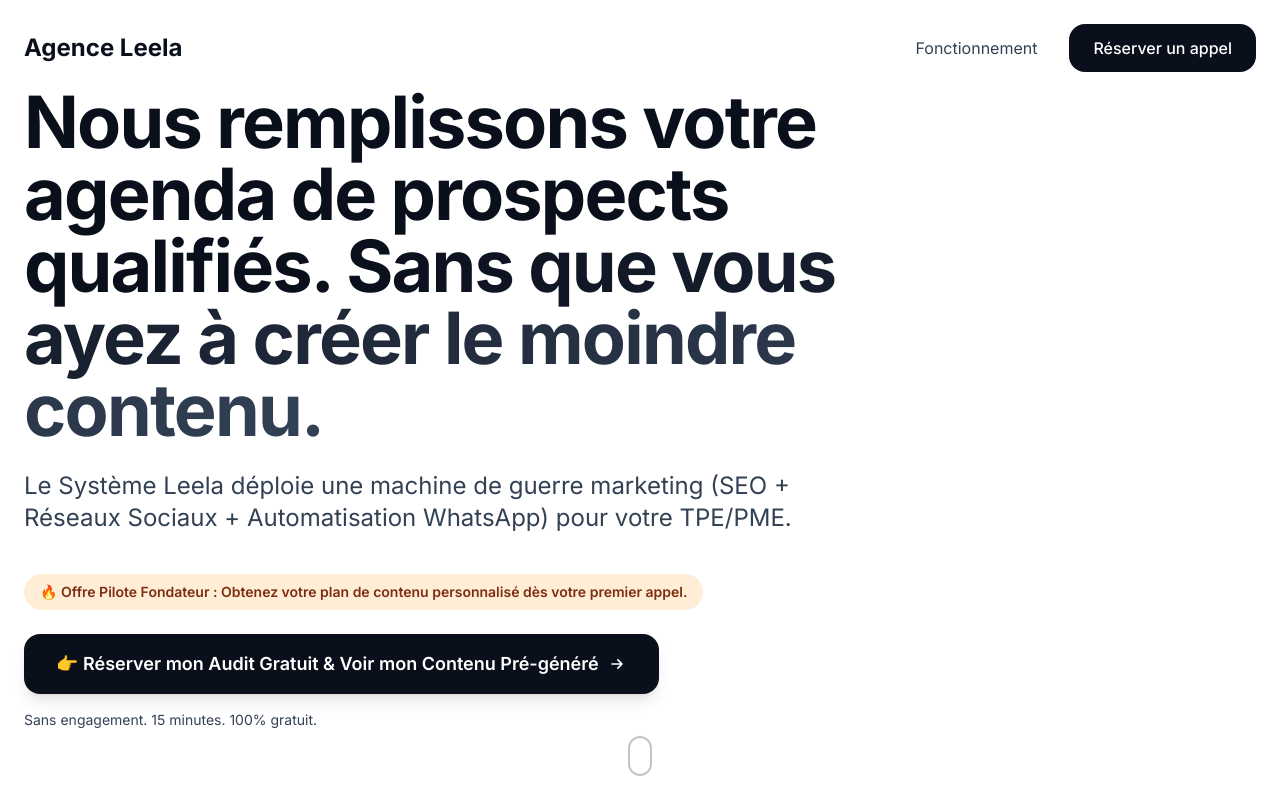
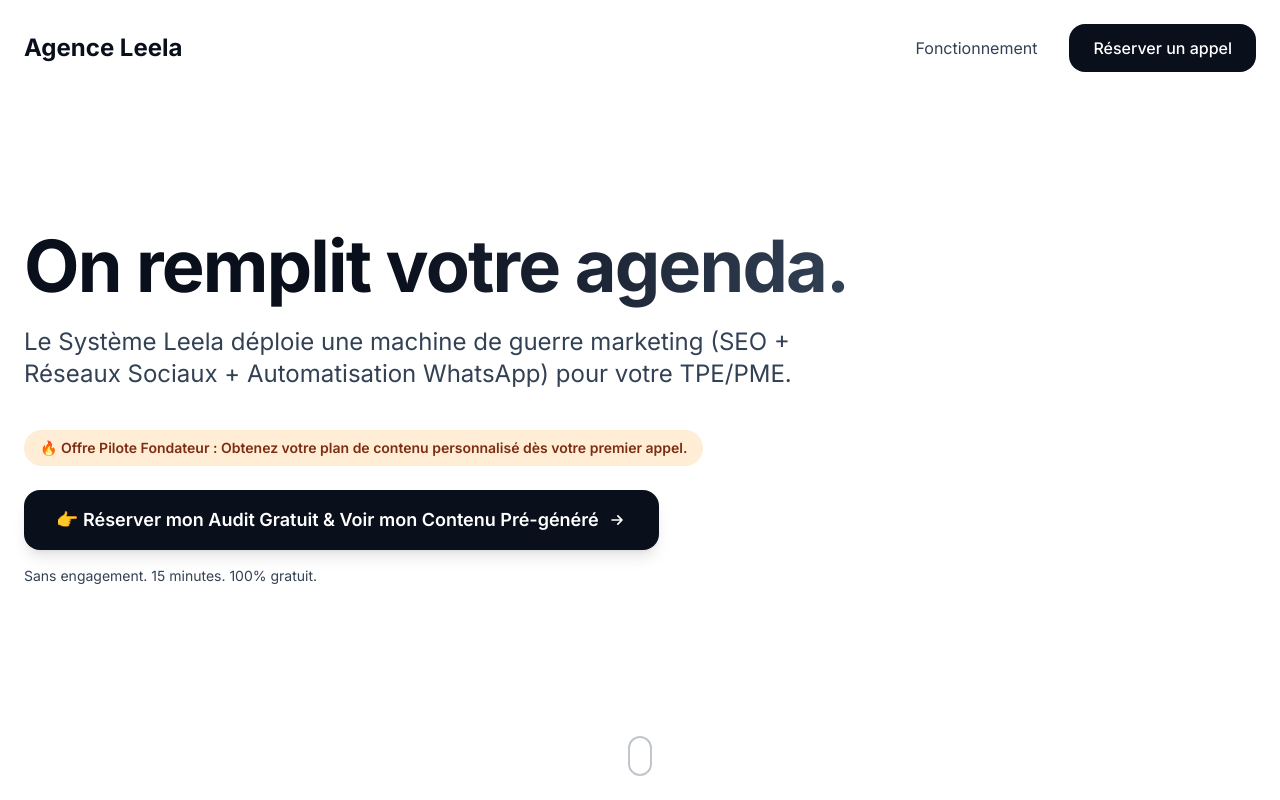
Before and after one commit to agenceleela/AgenceLeela, a Next.js app: page / in a window 1280 px wide. Shown: the top 800 px of the page. Built offline with nearby package versions, Linux system fonts and the light colour scheme.

Commit message:
feat: hero - titre simplifié "On remplit votre agenda."

```diff
--- a/components/Hero.tsx
+++ b/components/Hero.tsx
@@ -17,9 +17,9 @@
         >
           {/* Headline */}
           <h1 className="text-5xl md:text-6xl lg:text-7xl font-bold text-leela-dark-blue leading-tight tracking-tight mb-6">
-            Nous remplissons votre agenda de prospects qualifiés.{' '}
+            On remplit{' '}
             <span className="bg-gradient-to-r from-leela-dark-blue to-leela-slate bg-clip-text text-transparent">
-              Sans que vous ayez à créer le moindre contenu.
+              votre agenda.
             </span>
           </h1>
 
```
